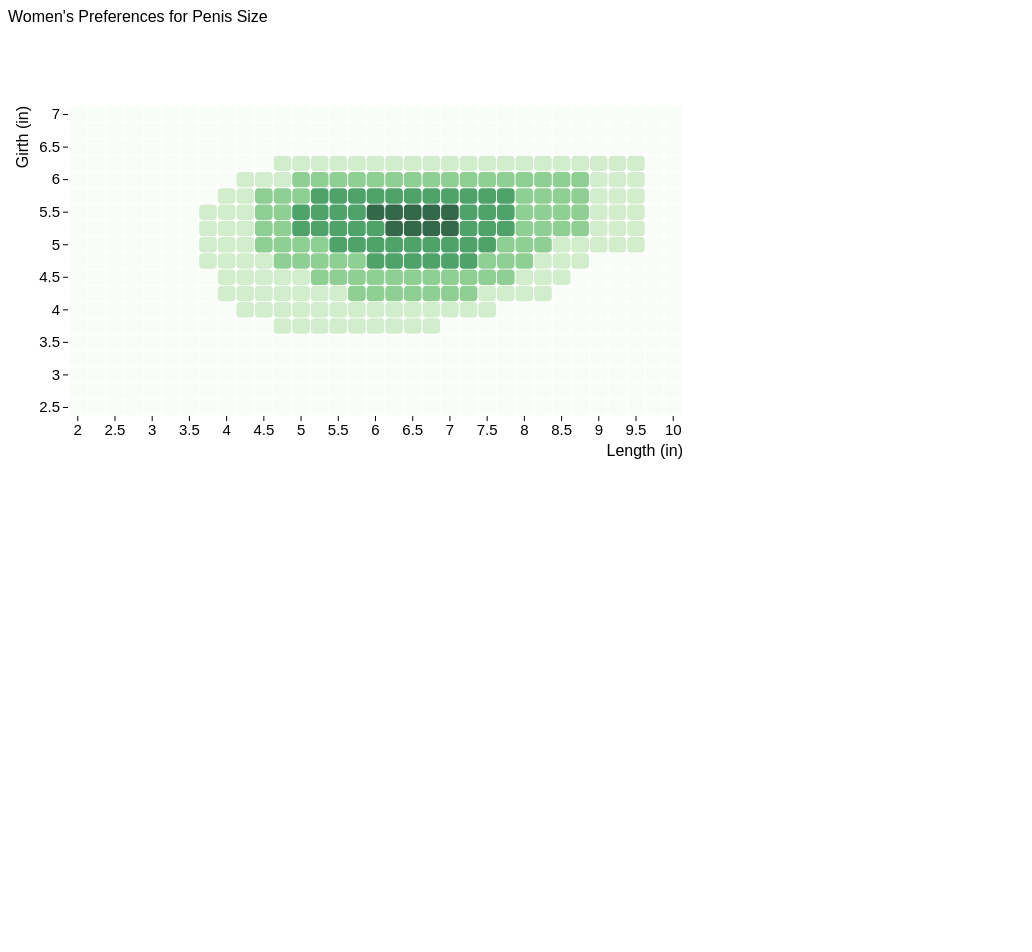
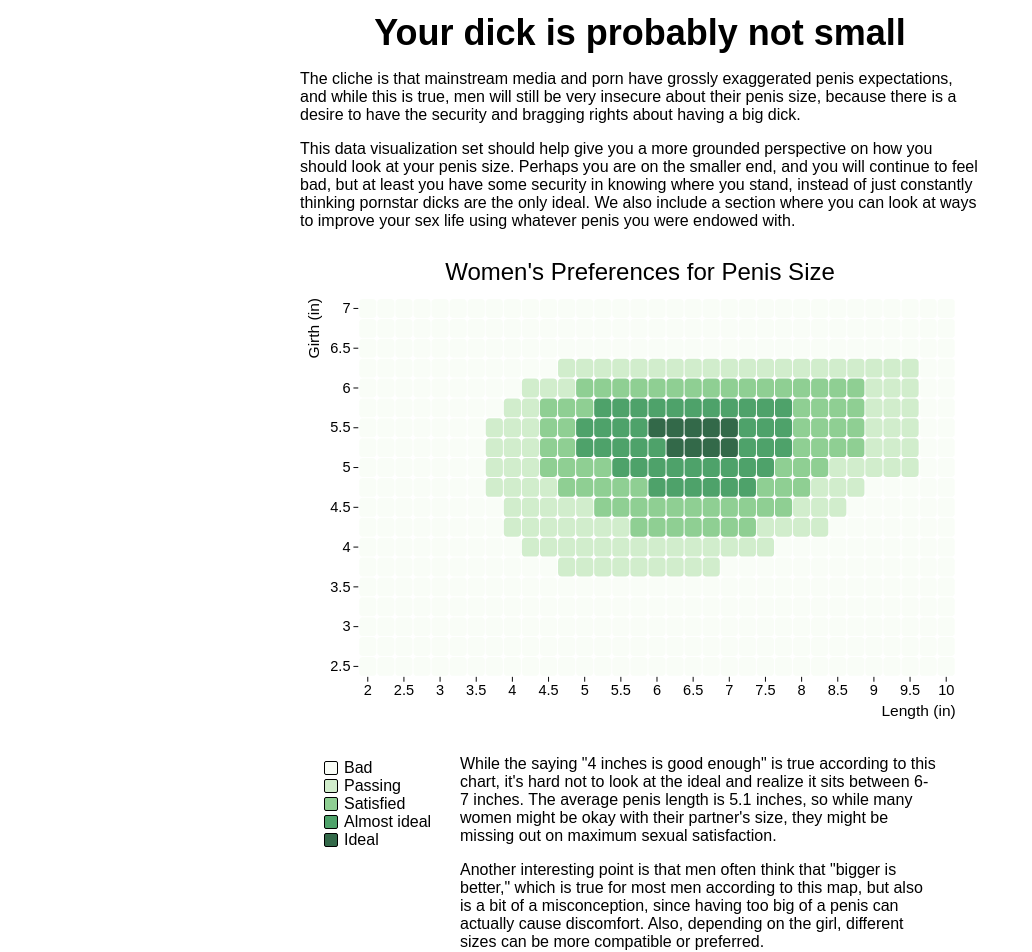
Before and after one commit to viriditycapital/sex-viz, a React (Create React App) app: page / in a window 1280 px wide. Shown: the top 952 px of the page, without its empty margins (0-1032 px from the left). Before the commit the page ends 800 px from the top, so only its background shows below. Built offline with nearby package versions, Linux system fonts and the light colour scheme.

Commit message:
penis preferences

```diff
--- a/src/App.js
+++ b/src/App.js
@@ -12,7 +12,7 @@ import PenisSize from './pages/PenisSize';
 class App extends React.Component {
   render () {
     return (
-      <div>
+      <div id='main-container'>
         <PenisSize />
       </div>
     );
--- a/src/pages/PenisSize.js
+++ b/src/pages/PenisSize.js
@@ -9,6 +9,30 @@
 import React from 'react';
 import * as DATA from '../data/DATA';
 import * as d3 from 'd3';
+
+// Colors for the penis size preference map legend
+const LEGEND_COLORS = [
+  {
+    color: '#f9fdf7',
+    label: 'Bad'
+  },
+  {
+    color: '#d1edcc',
+    label: 'Passing'
+  },
+  {
+    color: '#8fcf93',
+    label: 'Satisfied'
+  },
+  {
+    color: '#4ea26a',
+    label: 'Almost ideal'
+  },
+  {
+    color: '#336949',
+    label: 'Ideal'
+  }
+];
 
 class PenisSize extends React.Component {
   componentDidMount () {
@@ -33,15 +57,20 @@ class PenisSize extends React.Component {
 
     let margin = {top: 80, right: 25, bottom: 60, left: 60},
       width = 700 - margin.left - margin.right,
-      height = 450 - margin.top - margin.bottom;
+      height = 450 - margin.bottom;
+    /*
+      .attr('width', width + margin.left + margin.right)
+      .attr('height', height + margin.top + margin.bottom)
+    */
+    let width_real = width + margin.left + margin.right;
+    let height_real = height + margin.bottom;
 
     let svg = d3.select('#penis-preference-map')
       .append('svg')
-      .attr('width', width + margin.left + margin.right)
-      .attr('height', height + margin.top + margin.bottom)
+      .attr('viewBox', `0 0 ${width_real} ${height_real}`)
       .append('g')
       .attr('transform',
-        'translate(' + margin.left + ',' + margin.top + ')');
+        'translate(' + margin.left + ',' + 0 + ')');
 
     // Build X scales and axis:
     var x = d3.scaleBand()
@@ -116,13 +145,66 @@ class PenisSize extends React.Component {
       .on('mouseleave', mouseleave);
   }
 
-
   render () {
     return (
       <div id='page-penis-size'>
+        <div className='page-title-text'>
+          Your dick is probably not small
+        </div>
+        <div id='penis-intro'>
+          <p>
+            The cliche is that mainstream media and porn have grossly
+            exaggerated penis expectations, and while this is true, men will
+            still be very insecure about their penis size, because there is a
+            desire to have the security and bragging rights about having a big
+            dick.
+          </p>
+          <p>
+            This data visualization set should help give you a more grounded
+            perspective on how you should look at your penis size. Perhaps
+            you are on the smaller end, and you will continue to feel bad,
+            but at least you have some security in knowing where you stand,
+            instead of just constantly thinking pornstar dicks are the only
+            ideal. We also include a section where you can look at ways to
+            improve your sex life using whatever penis you were endowed with.
+          </p>
+        </div>
         <div id='penis-preference'>
-          {'Women\'s Preferences for Penis Size'}
+          <div className='section-title-text'>
+            {'Women\'s Preferences for Penis Size'}
+          </div>
           <div id='penis-preference-map' />
+          <div id='penis-preference-analysis'>
+            <div id='penis-preference-legend'>
+              {
+                LEGEND_COLORS.map(e => {
+                  return (<div className='legend-entry' key={e.label}>
+                    <div className='legend-color' style={{backgroundColor: e.color}}>
+                    </div>
+                    <div className='legend-label'>
+                      {e.label}
+                    </div>
+                  </div>);})
+              }
+            </div>
+            <div id='penis-preference-explanation'>
+              <p>
+                {'While the saying "4 inches is good enough" is true according\
+                to this chart, it\'s hard not to look at the ideal and realize\
+                it sits between 6-7 inches. The average penis length is 5.1\
+                inches, so while many women might be okay with their partner\'s\
+                size, they might be missing out on maximum sexual satisfaction.'}
+              </p>
+              <p>
+                {'Another interesting point is that men often think that\
+                "bigger is better," which is true for most men according to\
+                this map, but also is a bit of a misconception, since having\
+                too big of a penis can actually cause discomfort. Also,\
+                depending on the girl, different sizes can be more compatible\
+                or preferred.'}
+              </p>
+            </div>
+          </div>
         </div>
       </div>
     );
--- a/src/styles/index.scss
+++ b/src/styles/index.scss
@@ -1,8 +1,22 @@
 body {
   font-family: sans-serif;
+  margin: 0;
+  height: 100vh;
 }
 
-#penis-preference-map {
-  width: 50vw;
-  height: 50vh;
+#main-container {
+  display: flex;
+  justify-content: center;
 }
+
+.section-title-text {
+  font-size: 24px;
+  margin-top: 12px;
+  margin-bottom: 12px;
+}
+
+.page-title-text {
+  font-size: 36px;
+  font-weight: bold;
+  margin-top: 12px;
+}
--- a/src/styles/main.scss
+++ b/src/styles/main.scss
@@ -1 +1,2 @@
 @import './index.scss';
+@import './pages/penis_size.scss'
--- /dev/null
+++ b/src/styles/pages/penis_size.scss
@@ -0,0 +1,54 @@
+/**
+ * Page about penis sizes
+ */
+
+#page-penis-size {
+  display: flex;
+  flex-direction: column;
+  align-items: center;
+
+  width: 100vw;
+  max-width: 680px;
+
+  #penis-preference {
+    display: flex;
+    flex-direction: column;
+    align-items: center;
+
+    width: 100%;
+
+    #penis-preference-map {
+      width: 100%;
+    }
+  }
+
+  #penis-preference-analysis {
+    display: flex;
+    flex-direction: row;
+    align-items: flex-start;
+
+    #penis-preference-legend {
+      margin-top: 20px;
+      margin-left: 24px;
+      width: 20%;
+    }
+
+    #penis-preference-explanation {
+      width: 70%;
+    }
+
+    .legend-entry {
+      display: flex;
+      flex-direction: row;
+      align-items: center;
+    }
+
+    .legend-color {
+      width: 12px;
+      height: 12px;
+      border-radius: 2px;
+      margin-right: 6px;
+      border: 1px solid black;
+    }
+  }
+}
```
